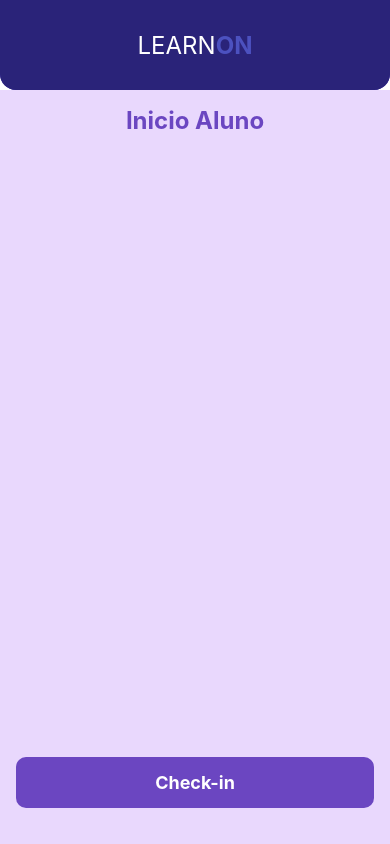
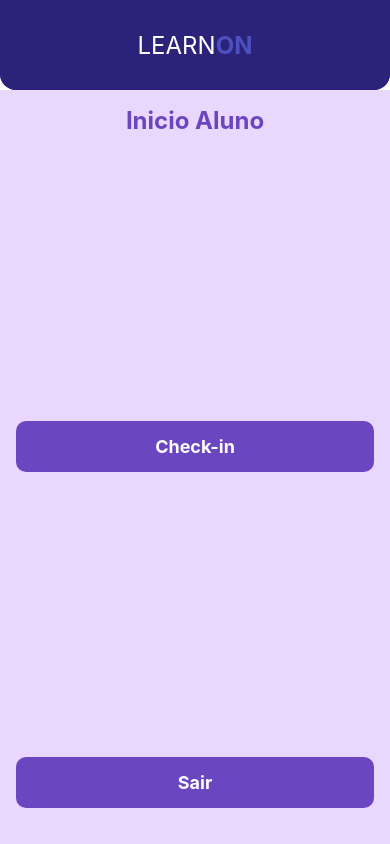
Before and after one commit to Challenge-1FSDT/mobile-hackaton-oficial, a React Native app in the folder mobilehackaton/: screen /AlunoInicio in a window 390 px wide. Built offline with nearby package versions, Linux system fonts and the light colour scheme.

Commit message:
feat: Adicionando um botao de sair temporario

```diff
--- a/mobilehackaton/view/aluno/AlunoInicio.tsx
+++ b/mobilehackaton/view/aluno/AlunoInicio.tsx
@@ -27,6 +27,9 @@ export default function AlunoInicio() {
 
       <TouchableOpacity style={styles.button} onPress={()=>{linkTo('/RegistroPresenca')}}>
         <Text style={styles.buttonText} >Check-in</Text>
+      </TouchableOpacity>
+      <TouchableOpacity style={styles.button} onPress={()=>{linkTo('/Login')}}>
+        <Text style={styles.buttonText} >Sair</Text>
       </TouchableOpacity>
     </View>
   );
```
